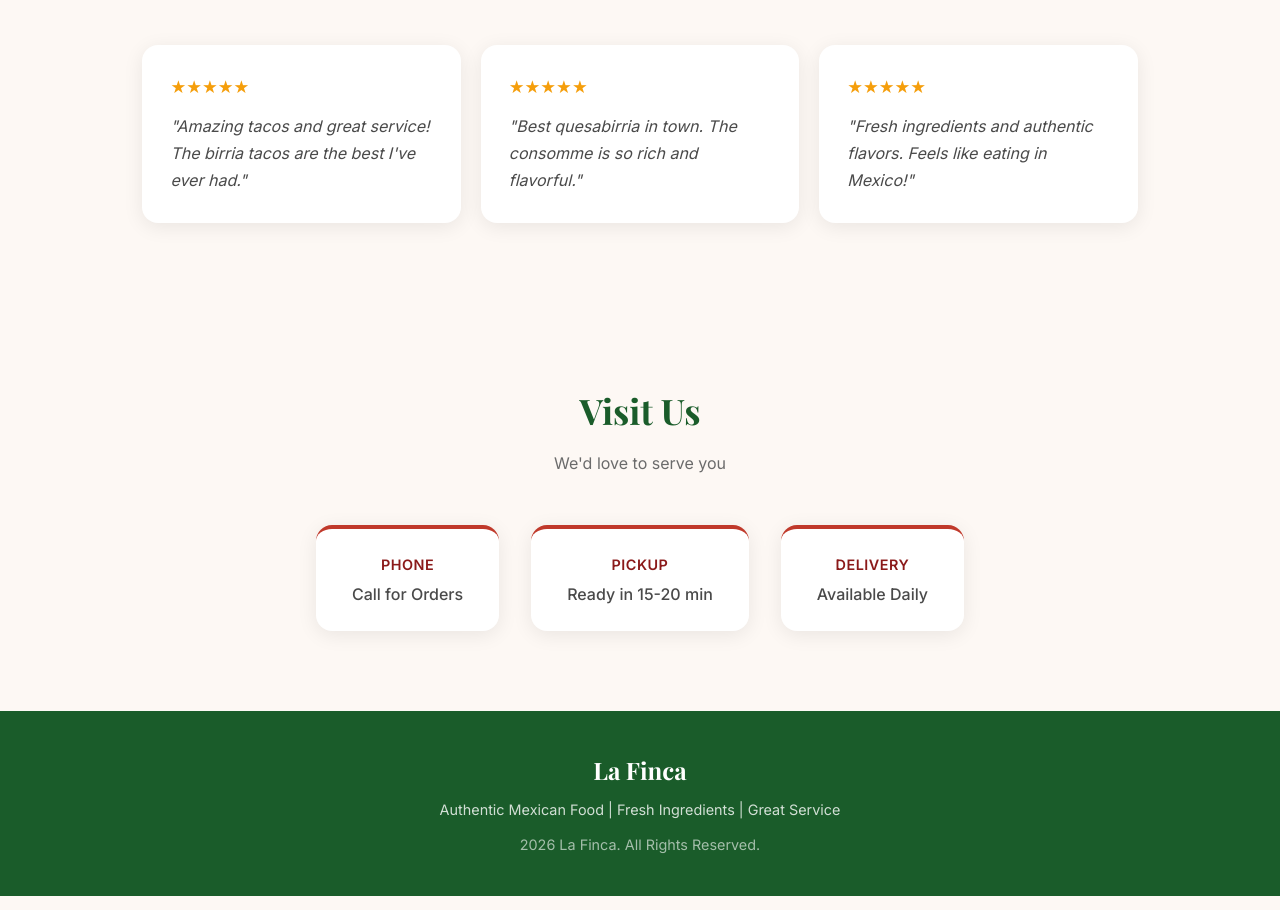
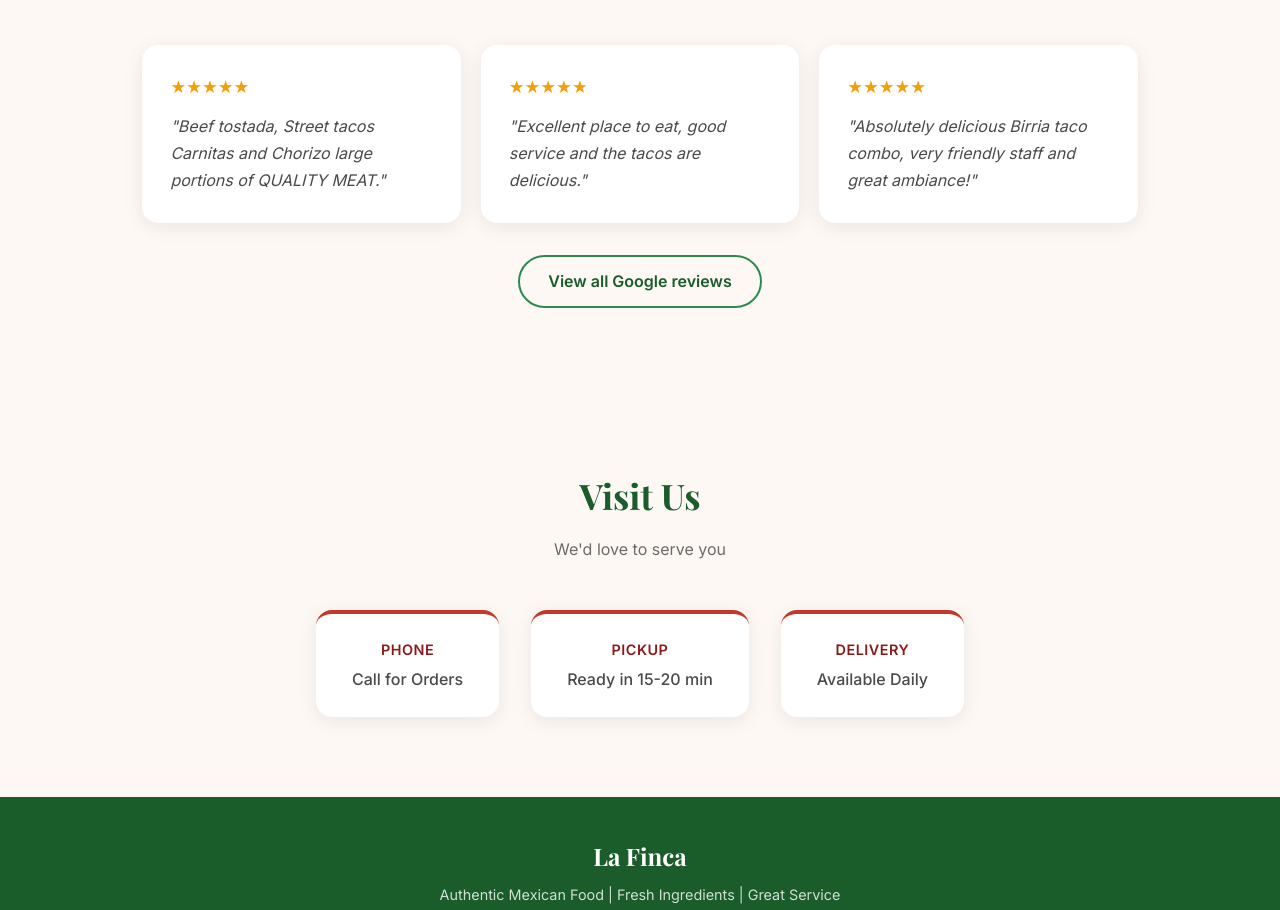
Before and after one commit to emersonmatovski-png/LaFincaWebsiteOfficial, a website: page index.html in a window 1280 px wide. Shown: the part 2593-3503 px from the top of the page. Drawn offline with nearby package versions, Linux system fonts and the light colour scheme.

Commit message:
Update reviews, fix buttons & add smooth scroll

```diff
--- a/index.html
+++ b/index.html
@@ -13,6 +13,10 @@
   margin:0;
   padding:0;
   box-sizing:border-box;
+}
+
+html{
+  scroll-behavior:smooth;
 }
 
 :root{
@@ -323,6 +327,23 @@ section{
   line-height:1.7;
 }
 
+.google-reviews-link{
+  display:inline-block;
+  color:var(--green-dark);
+  font-weight:600;
+  text-decoration:none;
+  padding:12px 28px;
+  border:2px solid var(--green);
+  border-radius:50px;
+  transition:background .2s,color .2s;
+  cursor:pointer;
+}
+
+.google-reviews-link:hover{
+  background:var(--green);
+  color:white;
+}
+
 /* Contact */
 .contact-section{
   text-align:center;
@@ -529,16 +550,20 @@ footer p{
   <div class="reviews-grid">
     <div class="review-card">
       <div class="review-stars">&#9733;&#9733;&#9733;&#9733;&#9733;</div>
-      <p class="review-text">"Amazing tacos and great service! The birria tacos are the best I've ever had."</p>
+      <p class="review-text">"Beef tostada, Street tacos Carnitas and Chorizo large portions of QUALITY MEAT."</p>
     </div>
     <div class="review-card">
       <div class="review-stars">&#9733;&#9733;&#9733;&#9733;&#9733;</div>
-      <p class="review-text">"Best quesabirria in town. The consomme is so rich and flavorful."</p>
+      <p class="review-text">"Excellent place to eat, good service and the tacos are delicious."</p>
     </div>
     <div class="review-card">
       <div class="review-stars">&#9733;&#9733;&#9733;&#9733;&#9733;</div>
-      <p class="review-text">"Fresh ingredients and authentic flavors. Feels like eating in Mexico!"</p>
+      <p class="review-text">"Absolutely delicious Birria taco combo, very friendly staff and great ambiance!"</p>
     </div>
+  </div>
+
+  <div style="text-align:center;margin-top:32px;">
+    <a href="#reviews" class="google-reviews-link" onclick="window.open('https://www.google.com/maps/search/La+Finca+Mexican+Restaurant','_blank');return false;">View all Google reviews</a>
   </div>
 </section>
 
```
